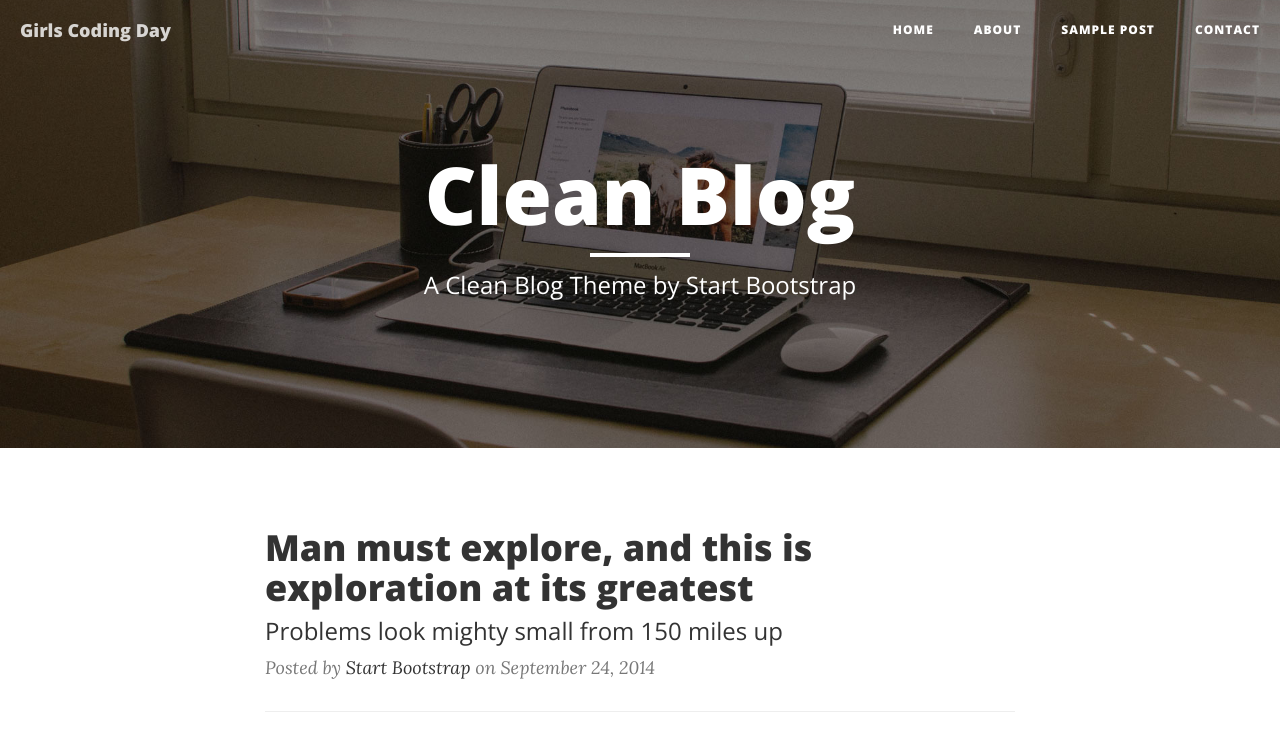
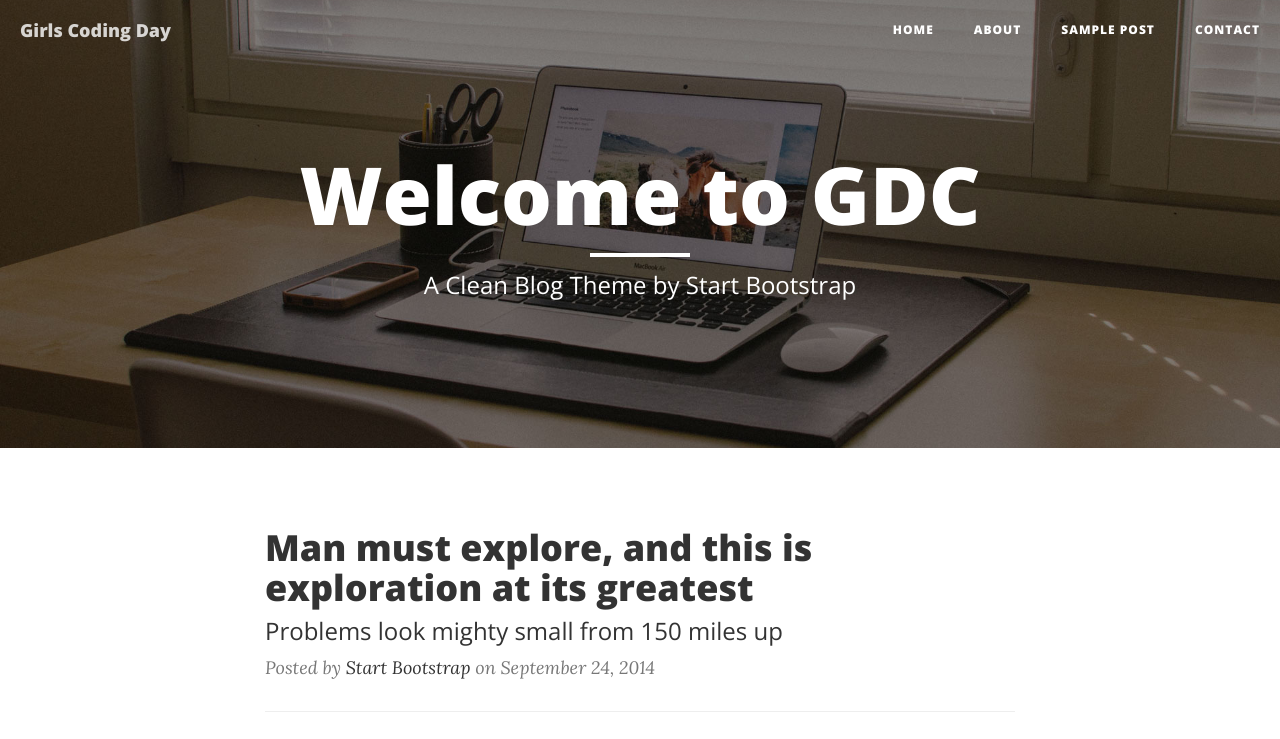
Before and after one commit to Qingyayang/GirlsCodingDayDemo, a website: page index.html in a window 1280 px wide. Shown: the top 739 px of the page. Drawn offline with nearby package versions, Linux system fonts and the light colour scheme.

Commit message:
Modify index.html
1. Modify key msg

```diff
--- a/index.html
+++ b/index.html
@@ -74,7 +74,7 @@
             <div class="row">
                 <div class="col-lg-8 col-lg-offset-2 col-md-10 col-md-offset-1">
                     <div class="site-heading">
-                        <h1>Clean Blog</h1>
+                        <h1>Welcome to GDC</h1>
                         <hr class="small">
                         <span class="subheading">A Clean Blog Theme by Start Bootstrap</span>
                     </div>
```
